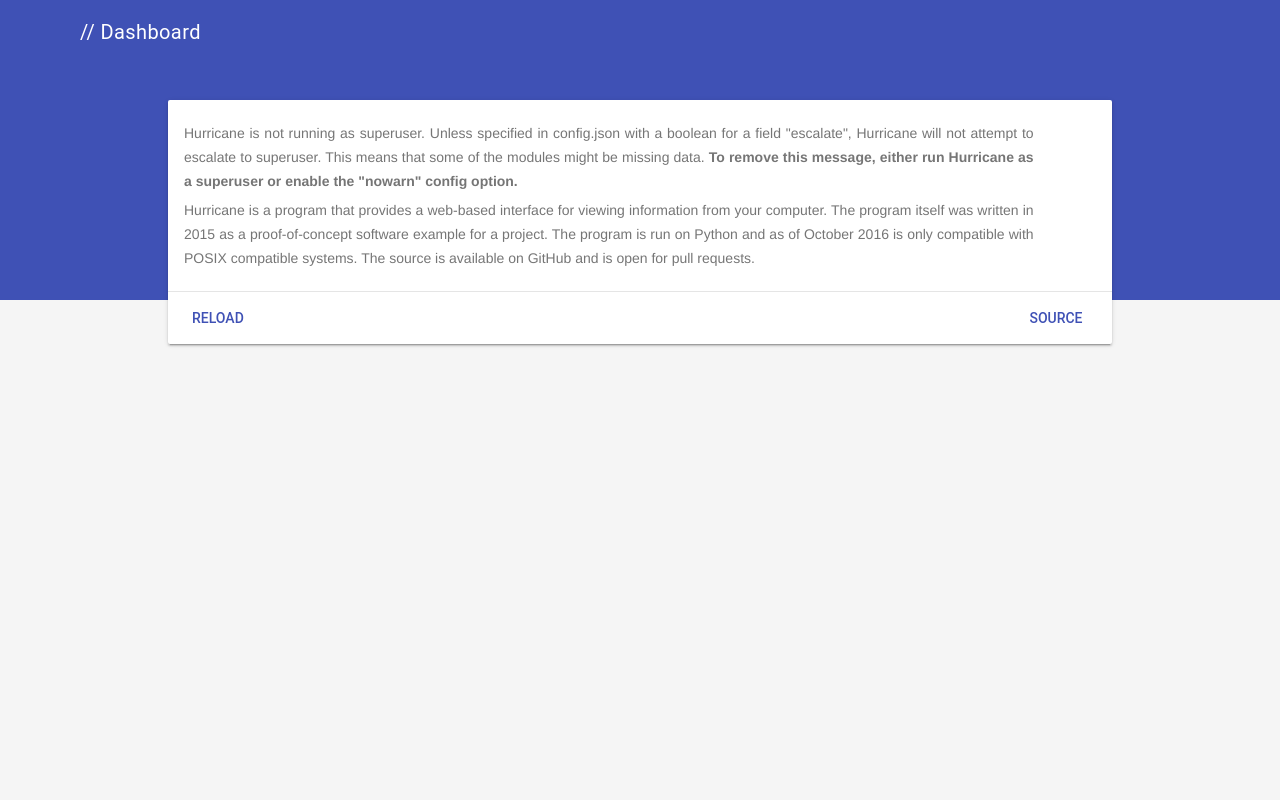
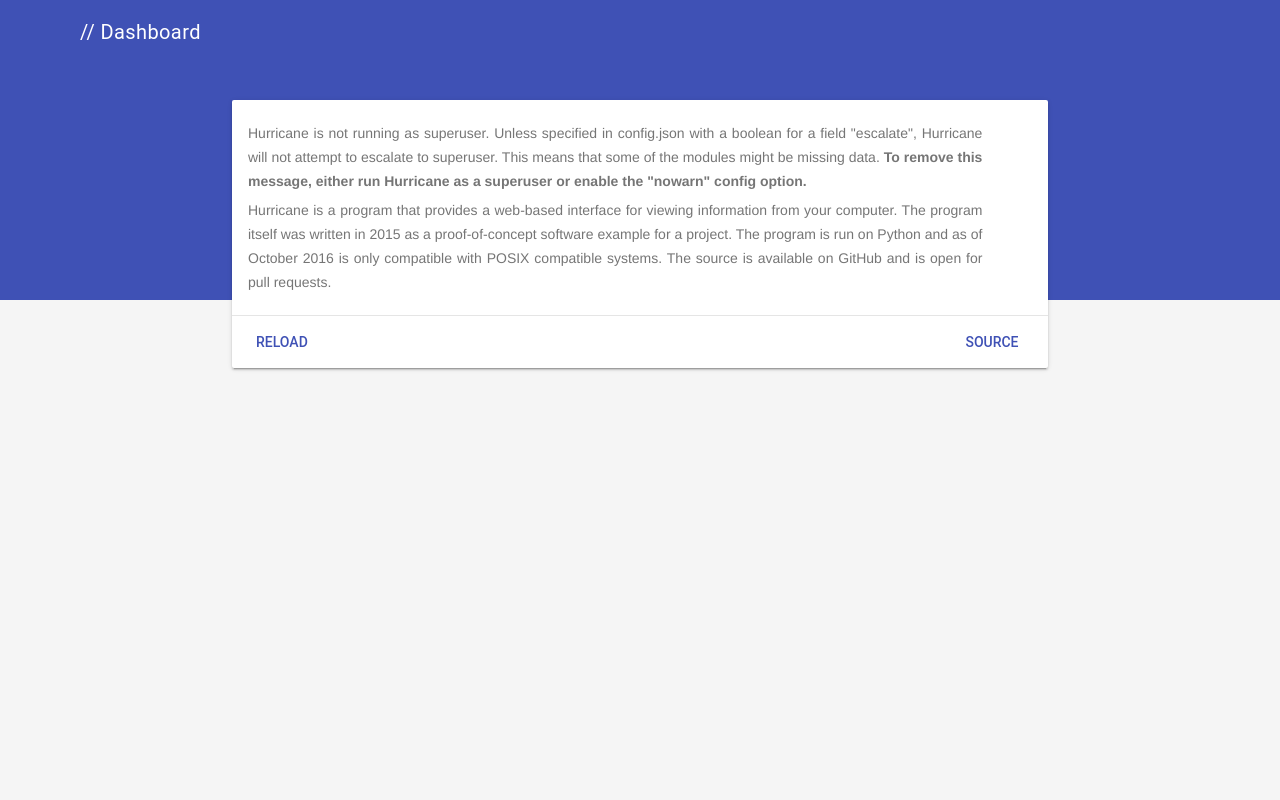
Before and after one commit to ChickenNuggers/Alchemy, a Python web app: template templates/index.html in a window 1280 px wide. Run offline with Jinja, Linux system fonts and the light colour scheme; the template is opened without the code that fills it, so the values that code supplies are empty; some libraries are stand-ins or nearby versions.

Commit message:
static/main.css: change width properties

```diff
--- a/static/main.css
+++ b/static/main.css
@@ -21,7 +21,8 @@ table {
 }
 
 .mdl-grid {
-	width: 75%;
+	width: 1000px;
+	max-width: 65%;
 }
 
 .mdl-layout__header {
```
